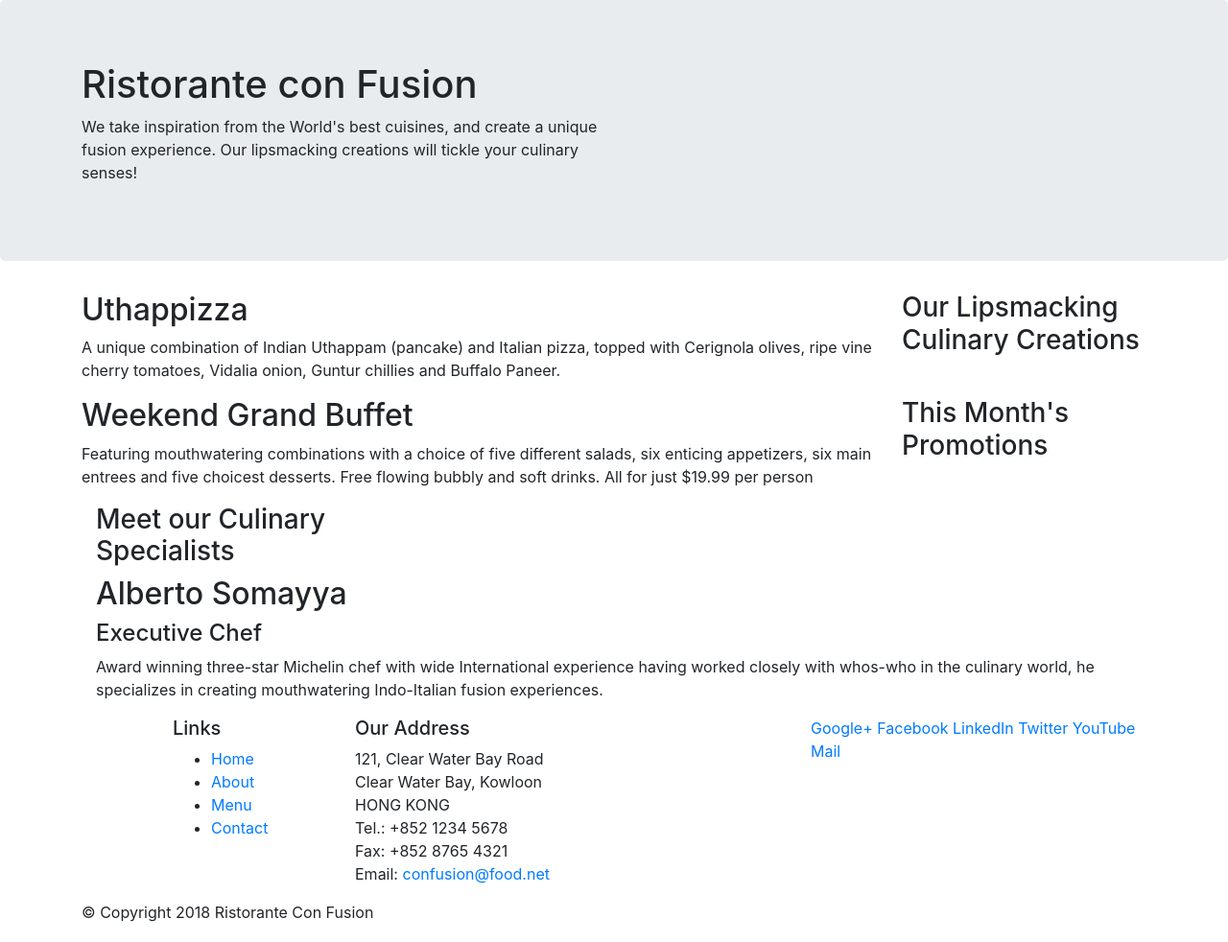
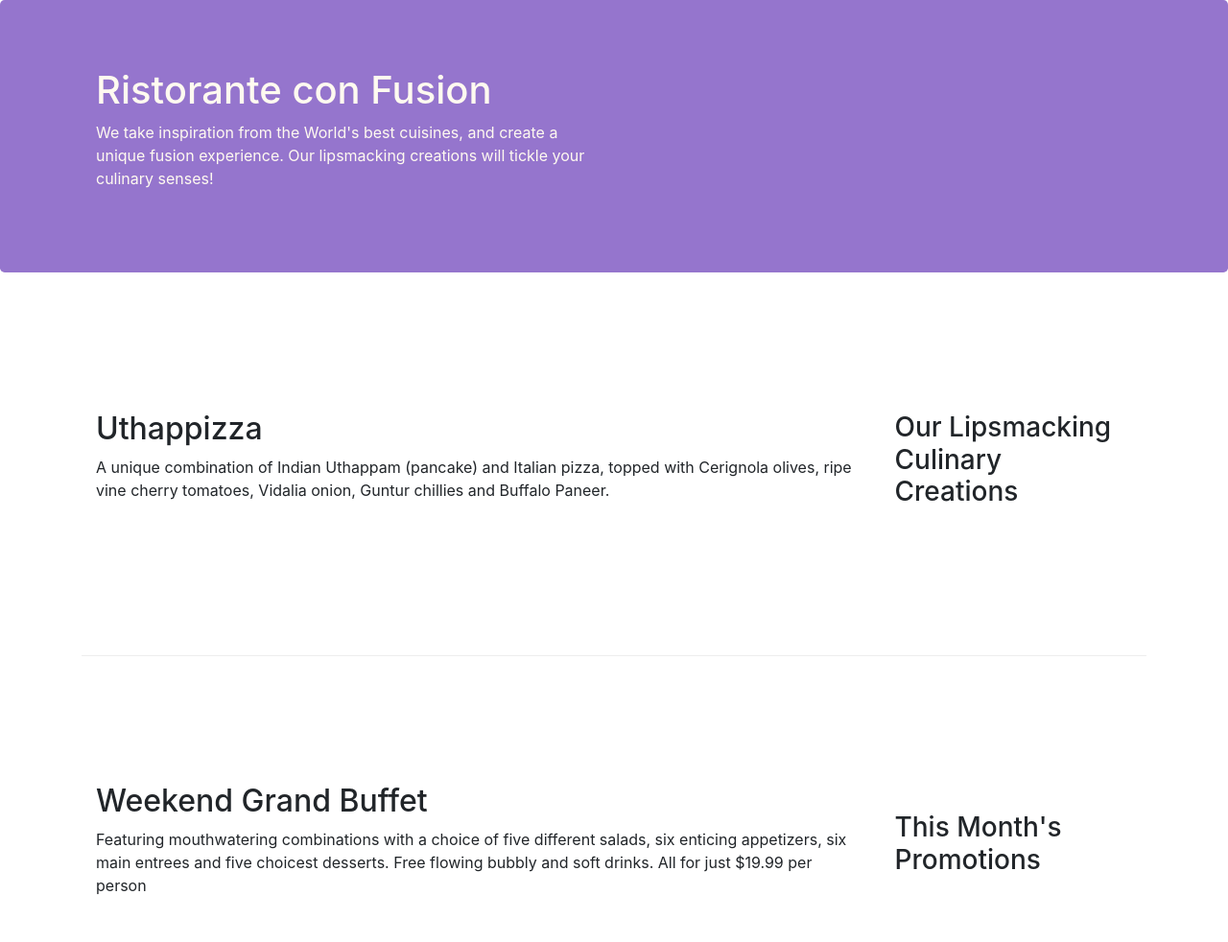
Before and after one commit to Fahad032/coursera-bootstrap, a website: page index.html in a window 1280 px wide. Shown: the top 982 px of the page at 96% size. Drawn offline with nearby package versions, Linux system fonts and the light colour scheme.

Commit message:
boostrap grid exercise part-2

```diff
--- /dev/null
+++ b/css/style.css
@@ -0,0 +1,30 @@
+.row-header{
+    margin:0px auto;
+    padding:0px;
+}
+
+.row-content {
+    margin:0px auto;
+    padding: 50px 0px;
+    border-bottom: 1px ridge;
+    min-height:400px;
+}
+
+.footer{
+    background-color: #D1C4E9;
+    margin:0px auto;
+    padding: 20px 0px;
+}
+
+.jumbotron {
+    padding:70px 30px 70px 30px;
+    margin:0px auto;
+    background: #9575CD ;
+    color:floralwhite;
+}
+
+address{
+    font-size:80%;
+    margin:0px;
+    color:#0f0f0f;
+}
--- a/index.html
+++ b/index.html
@@ -4,6 +4,7 @@
     <meta charset="UTF-8">
     <meta name="viewport" content="width=device-width, initial-scale=1.0, shrink-to-fit=no">
     <link rel="stylesheet" type="text/css" href="/node_modules//bootstrap/dist/css/bootstrap.min.css" />
+    <link rel="stylesheet" type="text/css" href="/css/style.css" />
 
     <title>Coursera Bootstrap</title>
 </head>
@@ -11,7 +12,7 @@
 
     <header class="jumbotron">
         <div class="container">
-            <div class="row">
+            <div class="row row-header">
                 <div class="col-12 col-sm-6">
                     <h1>Ristorante con Fusion</h1>
                     <p>We take inspiration from the World's best cuisines, and create a unique fusion experience. Our lipsmacking creations will tickle your culinary senses!</p>
@@ -24,7 +25,7 @@
     </header>
 
     <div class="container">
-        <div class="row">
+        <div class="row row-content align-items-center">
             <div class="col-12 col-sm-4 order-sm-last col-md-3">
                 <h3>Our Lipsmacking Culinary Creations</h3>
             </div>
@@ -35,7 +36,7 @@
         </div>
 
 
-        <div class="row">
+        <div class="row row-content align-items-center">
             <div class="col-12 col-sm-4 order-sm-last col-md-3">
                 <h3>This Month's Promotions</h3>
             </div>
@@ -45,7 +46,7 @@
             </div>
         </div>
 
-        <div>
+        <div class="row row-content align-items-center">
             <div class="col-12 col-sm-4 order-sm-last col-md-3">
                 <h3>Meet our Culinary Specialists</h3>
             </div>
@@ -57,12 +58,12 @@
         </div>
     </div>
 
-    <footer>
+    <footer class="footer">
         <div class="container">
             <div class="row">
                 <div class="col-4 offset-1 col-sm-2">
                     <h5>Links</h5>
-                    <ul>
+                    <ul class="list-unstyled">
                         <li><a href="#">Home</a></li>
                         <li><a href="#">About</a></li>
                         <li><a href="#">Menu</a></li>
@@ -80,8 +81,8 @@
 		              Email: <a href="mailto:confusion@food.net">confusion@food.net</a>
 		           </address>
                 </div>
-                <div class="col-12 col-sm-4">
-                    <div>
+                <div class="col-12 col-sm-4 align-self-center">
+                    <div class="text-center">
                         <a href="http://google.com/+">Google+</a>
                         <a href="http://www.facebook.com/profile.php?id=">Facebook</a>
                         <a href="http://www.linkedin.com/in/">LinkedIn</a>
@@ -91,7 +92,7 @@
                     </div>
                 </div>
            </div>
-           <div class="row">
+           <div class="row justify-content-center">
                 <div class="col-auto">
                     <p>© Copyright 2018 Ristorante Con Fusion</p>
                 </div>
```
